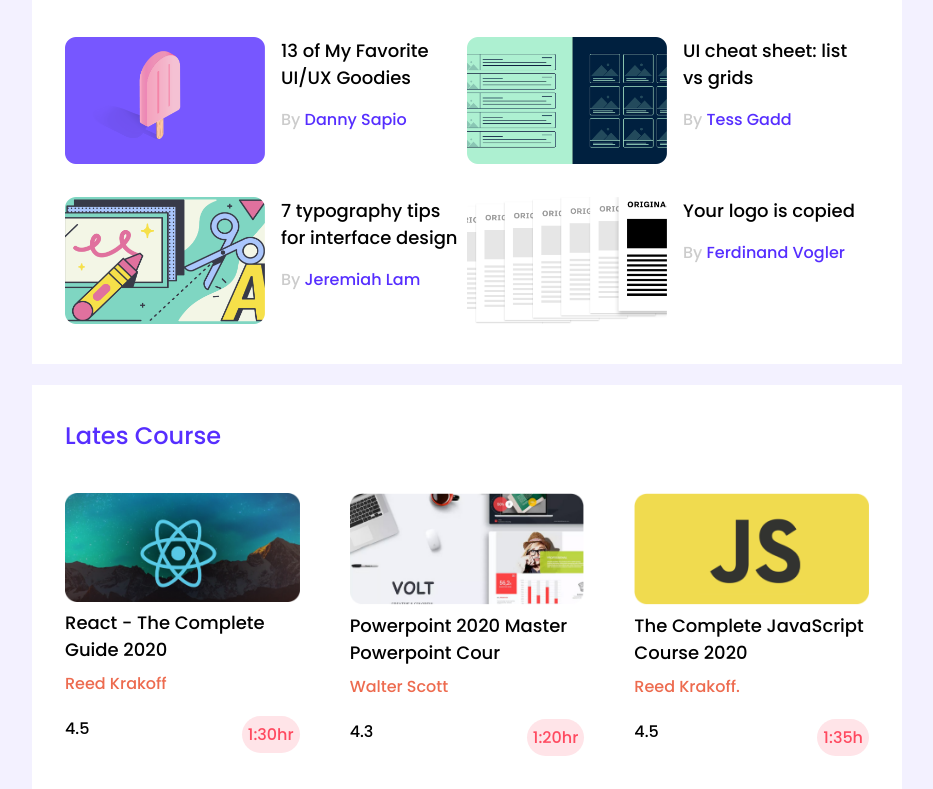
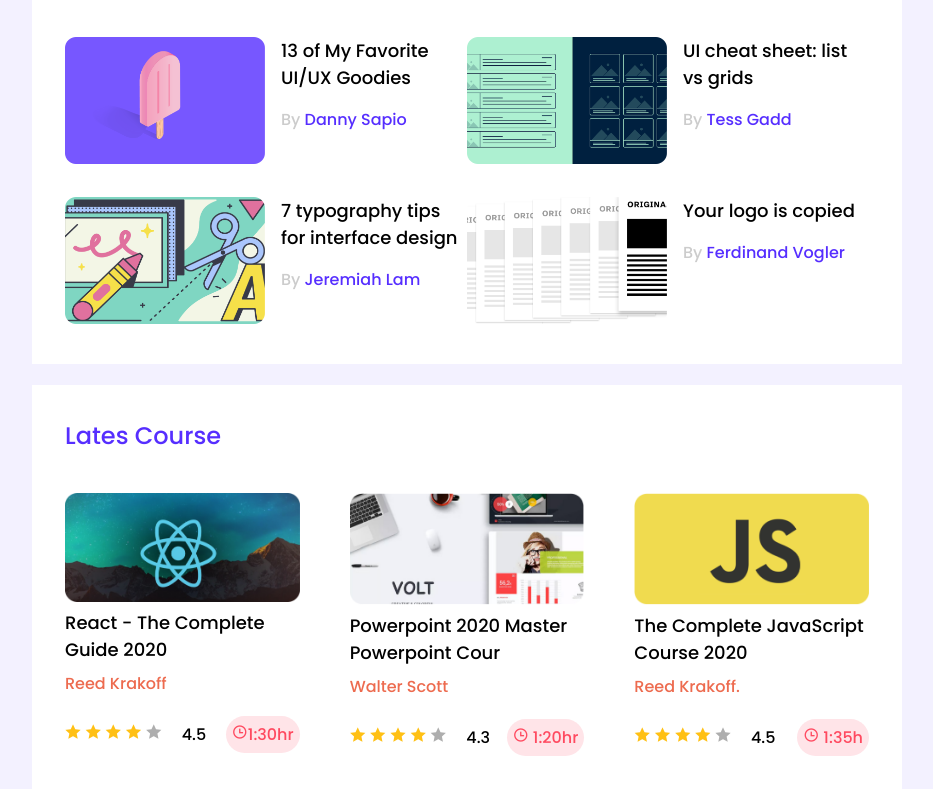
Before and after one commit to AbtahiHasan/leader-board-website, a plain HTML site: page index.html in a window 1280 px wide. Shown: the part 495-1284 px from the top of the page, without its empty margins (173-1106 px from the left). Drawn offline with nearby package versions, Linux system fonts and the light colour scheme.

Commit message:
done the website

```diff
--- a/css/style.css
+++ b/css/style.css
@@ -173,7 +173,18 @@
 .courses .course .rating-and-duration {
     display: flex;
     justify-content: space-between;
+    align-items: center;
     margin-top: 20px;
+}
+.course .rating-and-duration .rating {
+    display: flex;
+    gap: 20px;
+}
+.course .rating-and-duration .rating .filled{
+    color: #FFC014;
+}
+.course .rating-and-duration .rating .empty{
+    color: #AEAEAE;
 }
 .course .rating-and-duration .duration {
     color: #FF4A60;
--- a/index.html
+++ b/index.html
@@ -139,10 +139,16 @@
                         <a href="" class="author">Reed Krakoff</a>
                         <div class="rating-and-duration">
                             <div class="rating">
-                                <div class="star"></div>
+                                <div class="star">
+                                    <i class="ri-star-fill filled"></i>
+                                    <i class="ri-star-fill filled"></i>
+                                    <i class="ri-star-fill filled"></i>
+                                    <i class="ri-star-fill filled"></i>
+                                    <i class="ri-star-fill empty"></i>
+                                </div>
                                 <div class="rating-count">4.5</div>
                             </div>
-                            <div class="duration">1:30hr</div>
+                            <div class="duration"> <i class="ri-time-line"></i>1:30hr</div>
                         </div>
                     </div>
                     <div class="course">
@@ -151,10 +157,16 @@
                         <a href="" class="author">Walter Scott</a>
                         <div class="rating-and-duration">
                             <div class="rating">
-                                <div class="star"></div>
+                                <div class="star">
+                                    <i class="ri-star-fill filled"></i>
+                                    <i class="ri-star-fill filled"></i>
+                                    <i class="ri-star-fill filled"></i>
+                                    <i class="ri-star-fill filled"></i>
+                                    <i class="ri-star-fill empty"></i>
+                                </div>
                                 <div class="rating-count">4.3</div>
                             </div>
-                            <div class="duration">1:20hr</div>
+                            <div class="duration"><i class="ri-time-line"></i> 1:20hr</div>
                         </div>
                     </div>
                     <div class="course">
@@ -163,10 +175,16 @@
                         <a href="" class="author">Reed Krakoff.</a>
                         <div class="rating-and-duration">
                             <div class="rating">
-                                <div class="star"></div>
+                                <div class="star">
+                                    <i class="ri-star-fill filled"></i>
+                                    <i class="ri-star-fill filled"></i>
+                                    <i class="ri-star-fill filled"></i>
+                                    <i class="ri-star-fill filled"></i>
+                                    <i class="ri-star-fill empty"></i>
+                                </div>
                                 <div class="rating-count">4.5</div>
                             </div>
-                            <div class="duration">1:35h</div>
+                            <div class="duration"><i class="ri-time-line"></i> 1:35h</div>
                         </div>
                     </div>
                 </div>
```
